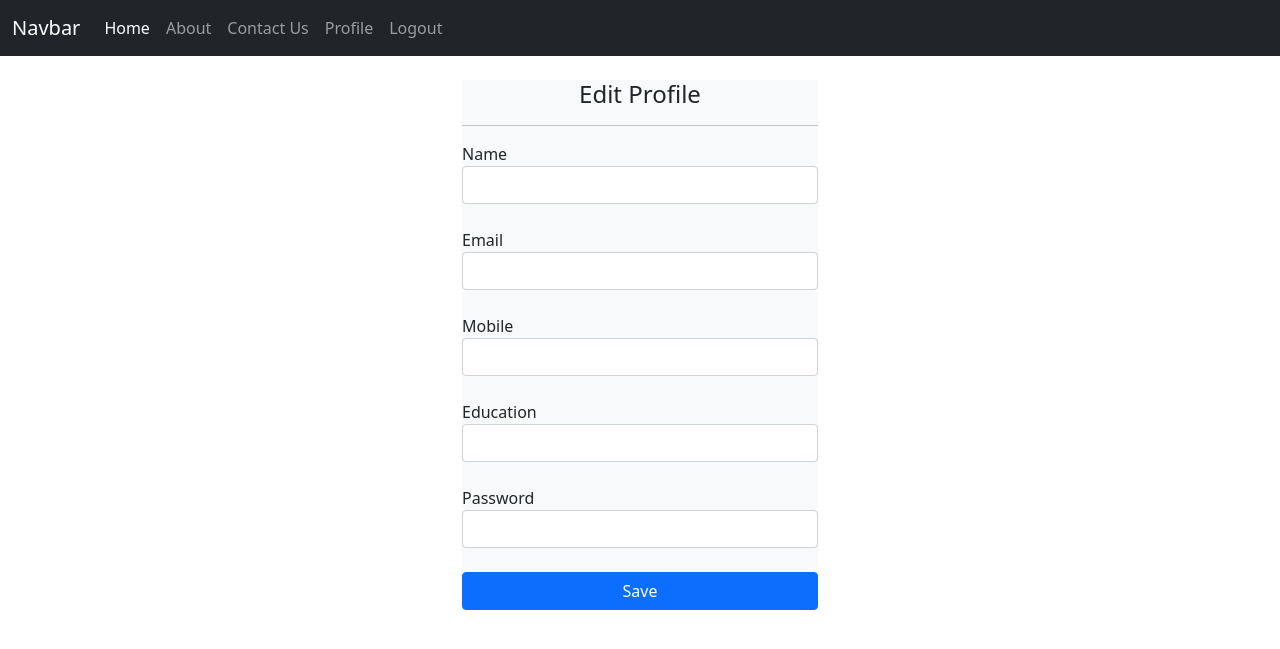
After one commit to yashpalod/Major_Project, a PHP site: page /editprofile.php in a window 1280 px wide. The commit adds this page. Shown: the top 649 px of the page. Run offline with PHP 8.4, Linux system fonts and the light colour scheme; the visitor is signed in with stand-in values (Sample User, id 1); data that the repository does not hold is empty.

Commit message:
adding profile page

```diff
--- /dev/null
+++ b/editprofile.php
@@ -0,0 +1,80 @@
+<?php
+include('isvalid.php');
+include('db/connection.php');
+
+if (isset($_GET['id'])) {
+    $uid = $_GET['id'];
+    $sql = "select * from users where id='$uid'";
+    $res = mysqli_query($db_conn, $sql);
+    $row = mysqli_fetch_assoc($res);
+}
+
+?>
+
+<!doctype html>
+<html lang="en">
+
+<head>
+    <!-- Required meta tags -->
+    <meta charset="utf-8">
+    <meta name="viewport" content="width=device-width, initial-scale=1, shrink-to-fit=no">
+
+    <!-- Bootstrap CSS -->
+    <link href="https://cdn.jsdelivr.net/npm/bootstrap@5.1.3/dist/css/bootstrap.min.css" rel="stylesheet" integrity="sha384-1BmE4kWBq78iYhFldvKuhfTAU6auU8tT94WrHftjDbrCEXSU1oBoqyl2QvZ6jIW3" crossorigin="anonymous">
+    <title>Edit Profile</title>
+</head>
+
+<body>
+    <?php
+    include('menu.php');
+    ?>
+
+    <div class="container mt-4">
+        <div class="row">
+            <div class="col-md-4 offset-md-4">
+                <div class="login-form bg-light mt-p-4">
+                    <form action="editprofile_sub.php" method="POST" class="row-g-3">
+                        <div class="text-center">
+                            <h4>Edit Profile</h4>
+                        </div>
+                        <hr>
+                        <div class="col-12">
+                            <input type="hidden" value="<?php echo $row['id']  ?>" name="uid" class="form-control">
+                        </div>
+                        <div class="col-12">
+                            <label>Name</label>
+                            <input type="text" name="name" class="form-control" value="<?php echo $row['name'] ?>">
+                        </div><br>
+                        <div class="col-12">
+                            <label>Email</label>
+                            <input type="email" name="email" class="form-control" value="<?php echo $row['email'] ?>">
+                        </div><br>
+                        <div class="col-12">
+                            <label>Mobile</label>
+                            <input type="text" name="mobile" class="form-control" value="<?php echo $row['mobile'] ?>">
+                        </div><br>
+                        <div class="col-12">
+                            <label>Education</label>
+                            <input type="text" name="edu" class="form-control" value="<?php echo $row['education'] ?>">
+                        </div><br>
+                        <div class="col-12">
+                            <label>Password</label>
+                            <input type="password" name="pass" class="form-control" value="<?php echo $row['password'] ?>">
+                        </div><br>
+                        <div class="col-12">
+                            <input type="submit" class="btn btn-primary mx-auto w-100" name="submit" value="Save">
+                        </div>
+                    </form>
+                </div>
+            </div>
+        </div>
+    </div>
+
+    <!-- Optional JavaScript -->
+    <!-- jQuery first, then Popper.js, then Bootstrap JS -->
+    <script src="https://code.jquery.com/jquery-3.3.1.slim.min.js" integrity="sha384-q8i/X+965DzO0rT7abK41JStQIAqVgRVzpbzo5smXKp4YfRvH+8abtTE1Pi6jizo" crossorigin="anonymous"></script>
+    <script src="https://cdn.jsdelivr.net/npm/popper.js@1.14.7/dist/umd/popper.min.js" integrity="sha384-UO2eT0CpHqdSJQ6hJty5KVphtPhzWj9WO1clHTMGa3JDZwrnQq4sF86dIHNDz0W1" crossorigin="anonymous"></script>
+    <script src="https://cdn.jsdelivr.net/npm/bootstrap@4.3.1/dist/js/bootstrap.min.js" integrity="sha384-JjSmVgyd0p3pXB1rRibZUAYoIIy6OrQ6VrjIEaFf/nJGzIxFDsf4x0xIM+B07jRM" crossorigin="anonymous"></script>
+</body>
+
+</html>
--- a/menu.php
+++ b/menu.php
@@ -13,7 +13,10 @@
                     <a class="nav-link" href="#">About</a>
                 </li>
                 <li class="nav-item">
-                    <a class="nav-link" href="#">Contact Us</a>
+                    <a class="nav-link" href="contact.php">Contact Us</a>
+                </li>
+                <li class="nav-item">
+                    <a class="nav-link" href="profile.php">Profile</a>
                 </li>
                 <!-- <li class="nav-item">
                     <a class="nav-link" href="logout.php">Logout</a>
```
Also changed, not shown: contact.php (+31 -0 lines), editprofile_sub.php (added, +18 -0 lines), profile.php (+76 -0 lines).
